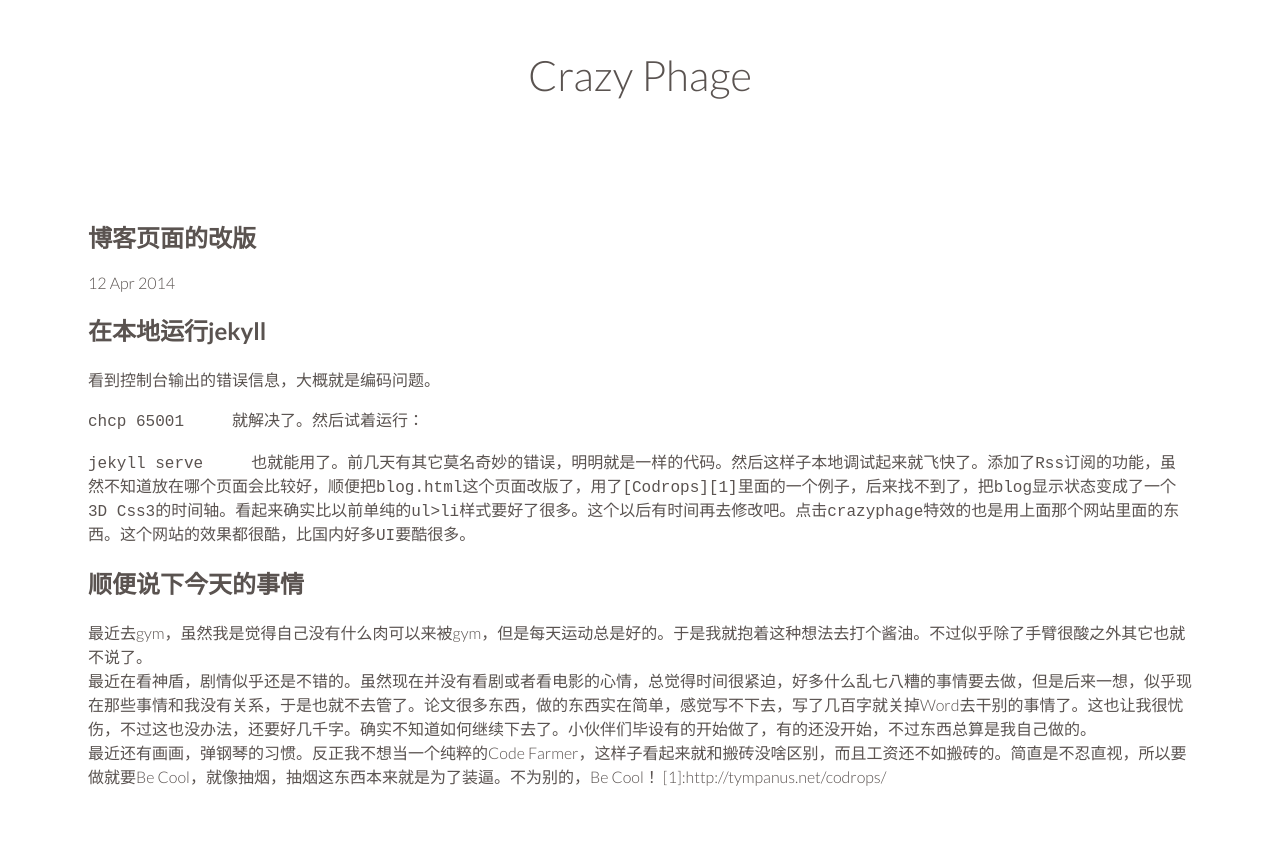
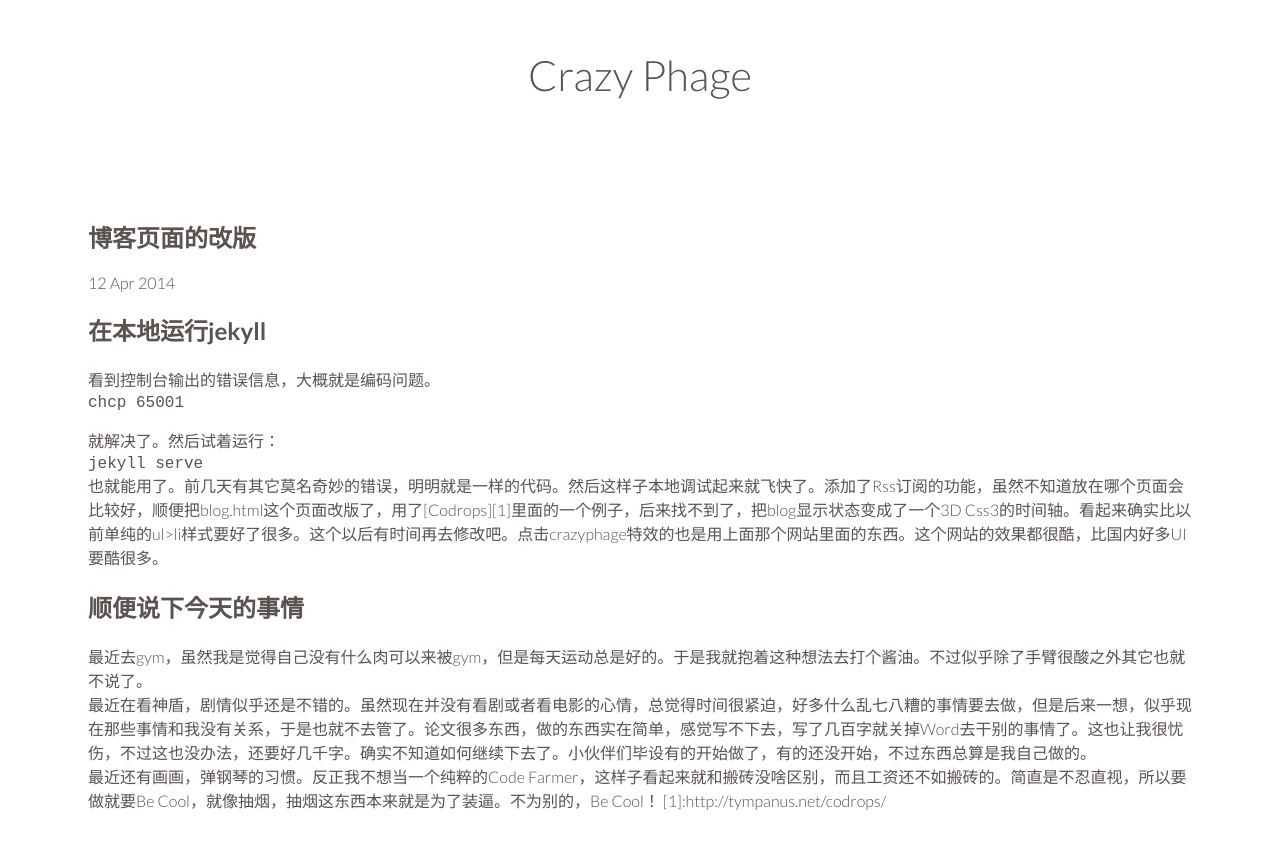
Before and after one commit to lan7916/lostpupil.github.io, a Jekyll site: the page built from _posts/blog/2014-04-12-layout-the-website.markdown, in a window 1280 px wide. Shown: the top 849 px of the page. Built offline with Jekyll 4.4.1, drawn with Linux system fonts in a browser that asks for light colours; some web fonts are replaced; Markdown is read by kramdown in place of the engine named in the settings.

Commit message:
timeline

```diff
--- a/_posts/blog/2014-04-12-layout-the-website.markdown
+++ b/_posts/blog/2014-04-12-layout-the-website.markdown
@@ -7,11 +7,10 @@ description: "莫名其妙的就可以在本地运行jekyll，然后就不需要
 ---
 ##在本地运行jekyll
 看到控制台输出的错误信息，大概就是编码问题。
+<code>chcp 65001</code>
 
-	chcp 65001
 就解决了。然后试着运行：
-
-	jekyll serve
+<code>  jekyll serve </code>
 也就能用了。前几天有其它莫名奇妙的错误，明明就是一样的代码。然后这样子本地调试起来就飞快了。添加了Rss订阅的功能，虽然不知道放在哪个页面会比较好，顺便把blog.html这个页面改版了，用了[Codrops][1]里面的一个例子，后来找不到了，把blog显示状态变成了一个3D Css3的时间轴。看起来确实比以前单纯的ul>li样式要好了很多。这个以后有时间再去修改吧。点击crazyphage特效的也是用上面那个网站里面的东西。这个网站的效果都很酷，比国内好多UI要酷很多。
 
 ##顺便说下今天的事情
--- a/post.html
+++ b/post.html
@@ -4,7 +4,7 @@ title: Crazy Phage
 ---
 <div class="container">
 	<section class="main">
-		<ul id="timeline">
+		<ul class="timeline">
 			{% for post in site.categories.blog %}
 			<li class="event">
 				<input type="radio" name="tl-group" checked/>
```
